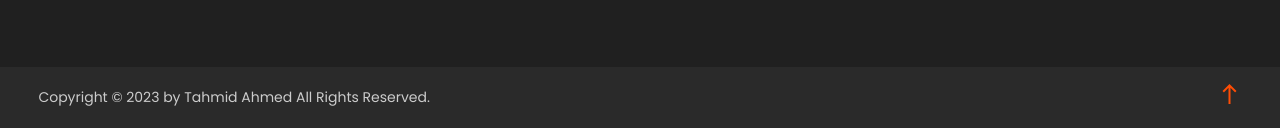
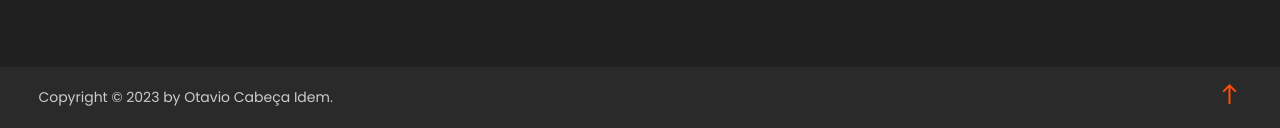
Before and after one commit to OtavioIdem/portfolio-otaviooaib, a plain HTML site: page index.html in a window 1280 px wide. Shown: the part 3902-4030 px from the top of the page. Drawn offline with nearby package versions, Linux system fonts and the light colour scheme.

Commit message:
Atualizar o index.html

```diff
--- a/index.html
+++ b/index.html
@@ -214,7 +214,7 @@
 <!--end section design-->
     <section class="end">
         <div class="last-text">
-            <p>Copyright © 2023 by Tahmid Ahmed All Rights Reserved.</p>
+            <p>Copyright © 2023 by Otavio Cabeça Idem.</p>
         </div>
 
         <div class="top">
```
